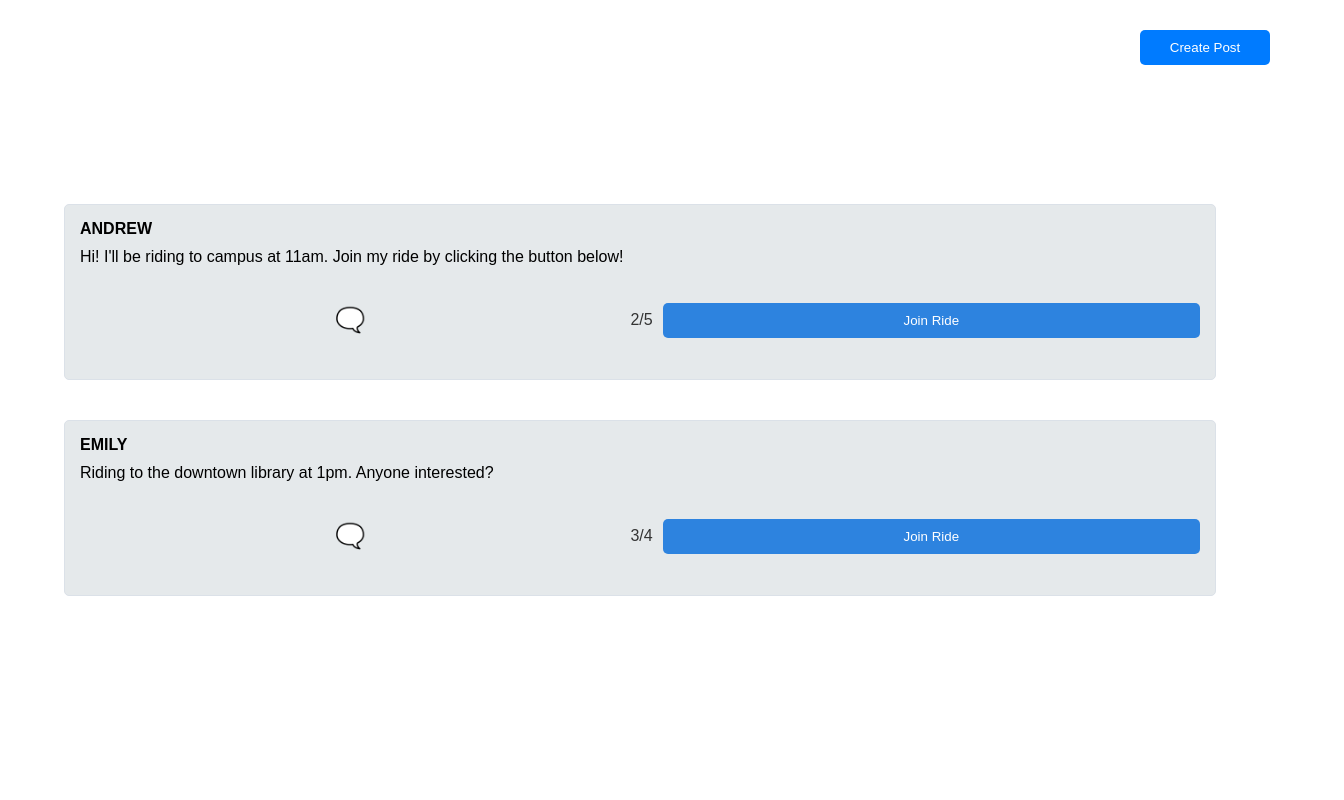
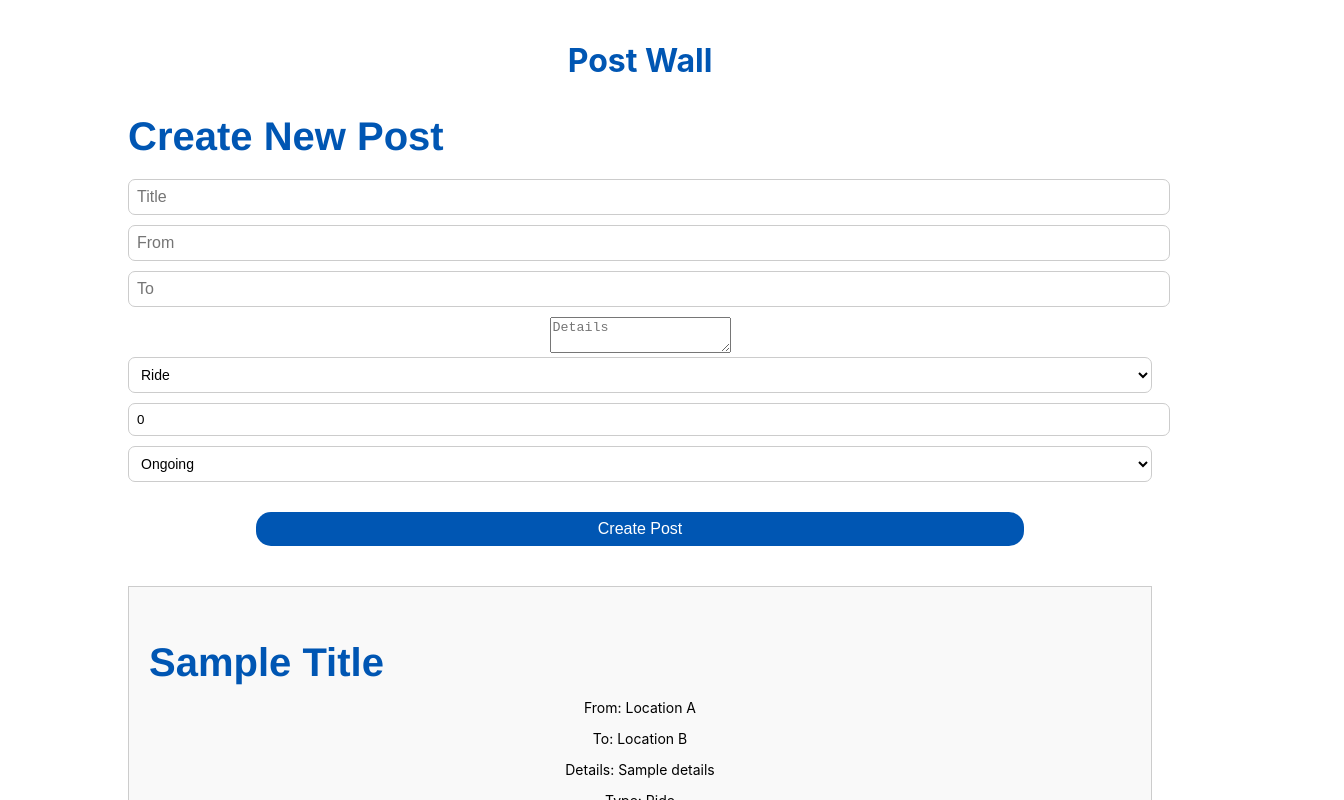
Before and after one commit to CMUSVCampuShare/frontend_js, a React (Create React App) app: page /post in a window 1280 px wide. Shown: the top 800 px of the page, 1344 px wide, since content can reach past the window. Built offline with nearby package versions, Linux system fonts and the light colour scheme.

Commit message:
modified post to include other fields

```diff
--- a/src/App.js
+++ b/src/App.js
@@ -30,10 +30,6 @@ function App() {
   return (
     <Router>
       <div className="App">
-        <header className={`App-header ${showContent ? "" : "hide-content"}`}>
-          <img src={logo} alt="logo" />
-          CampuShare
-        </header>
         {/*         <Navbar />
          */}{" "}
         <Routes>
--- a/src/css/post.css
+++ b/src/css/post.css
@@ -1,167 +1,65 @@
-.posts-container {
-  display: flex;
-  flex-direction: column;
-  align-items: center;
-  width: 100vw;
-  padding: 0 5%; /* Optional: 5% padding on left and right sides for some spacing */
+.post-wall {
+  width: 80%;
+  margin: auto;
+  padding: 20px;
 }
 
-.post-container {
-  width: 90%; /* Takes up 90% of the available width of its parent container */
-  padding: 20px;
-  /* margin: 5px; Add some vertical spacing between posts */
-  font-family: Arial, sans-serif;
-  text-align: left;
+.post-wall h1 {
+  color: #0056b3;
 }
 
-.post-header {
-  display: flex;
-  justify-content: space-between;
-  align-items: center;
-  /* margin-bottom: 20px; */
+.create-post {
+  margin-bottom: 20px;
 }
 
-.post-content {
-  border: 1px solid #dbe1e8;
-  background-color: #e5e9eb;
-  padding: 15px;
-  /* margin-bottom: 20px; */
-  border-radius: 5px;
-  align-content: left;
+.create-post input[type='text'] {
+  width: 100%;
+  margin-bottom: 10px;
+  padding: 8px;
+  font-size: 16px;
 }
 
-.post-author {
-  font-weight: bold;
-  margin-bottom: 10px;
-  text-align: left;
+.create-post button {
+  padding: 8px 16px;
+  font-size: 16px;
+  background-color: #0056b3;
+  color: #fff;
+  border: none;
+  cursor: pointer;
 }
 
-.post-message {
-  margin-bottom: 10px;
-  text-align: left;
+.post {
+  border: 1px solid #ccc;
+  padding: 20px;
+  margin-bottom: 20px;
+  background-color: #f9f9f9;
 }
 
-.post-join-section {
-  display: flex;
-  justify-content: space-around;
-  align-items: center;
-  position: relative;
+.post h2 {
+  margin-bottom: 10px;
+  color: #0056b3;
 }
 
-.post-availability {
-  color: #333;
-  margin: 0 10px;
+.create-post h2 {
+  color: #0056b3;
 }
 
-.join-ride-button {
-  padding: 10px 20px;
-  border: none;
-  background-color: #2d83df;
-  color: #fff;
-  border-radius: 5px;
-  cursor: pointer;
-  transition: 0.3s ease;
-  padding: 10px 10px;
+.comments {
+  margin-top: 20px;
 }
 
-.join-ride-button:hover {
-  background-color: #0056b3;
+.comments input[type='text'] {
+  width: 70%;
+  margin-bottom: 10px;
+  padding: 8px;
+  font-size: 14px;
 }
 
-.comment-post-button {
-  background: none;
+.comments button {
+  padding: 6px 12px;
+  font-size: 14px;
+  background-color: #0056b3;
+  color: #fff;
   border: none;
   cursor: pointer;
-  font-size: 1.5rem;
-  transition: 0.3s ease;
-  padding: 10px 15px;
 }
-
-.comment-post-button:hover {
-  transform: scale(1.1);
-}
-
-.comments-dropdown {
-  display: none;
-  border: 1px solid #ccc;
-  box-shadow: 0 0 10px rgba(0, 0, 0, 0.1);
-  z-index: 1;
-  background-color: #fff;
-  text-align: left;
-  margin-top: 10px; /* Some spacing from the button */
-}
-
-.comments-dropdown.active {
-  display: block;
-}
-
-.comment-item {
-  padding: 10px;
-  border-bottom: 1px solid #eee;
-}
-
-.comment-item:last-child {
-  border-bottom: none;
-}
-
-.comment-section {
-  display: flex;
-  align-items: center;
-  position: relative;
-}
-
-.comment-button,
-.dropdown-trigger {
-  border: none;
-  background: none;
-  cursor: pointer;
-  font-size: 1rem;
-  width: 1.5rem;
-  height: 1.5rem;
-  display: flex;
-  justify-content: center;
-  align-items: center;
-}
-
-.comments-dropdown {
-  position: absolute;
-  border: 1px solid #ccc;
-  border-radius: 5px;
-  background-color: #fff;
-  left: 0;
-  top: 2rem;
-  width: auto;
-}
-
-.comment-item {
-  padding: 0.5rem 1rem;
-  border-bottom: 1px solid #ccc;
-  text-align: left;
-}
-
-.comment-item:last-child {
-  border-bottom: none;
-}
-
-.create-post-button-container {
-  text-align: right;
-  position: absolute;
-  top: 10px; /* adjust as necessary for desired vertical positioning */
-  right: 10px; /* adjust as necessary for desired horizontal positioning */
-  z-index: 10;
-}
-
-.create-post-button {
-  background-color: #007bff;
-  color: #fff;
-  padding: 10px 20px;
-  border: none;
-  border-radius: 5px;
-  cursor: pointer;
-  transition: 0.3s ease;
-  width: 130px;
-}
-
-.create-post-button:hover {
-  background-color: #0056b3;
-}
--- a/src/js/post.js
+++ b/src/js/post.js
@@ -1,87 +1,171 @@
-import React, { useState } from "react";
-import "../css/post.css";
-import CreatePostModal from "./modal";
+import React, { useState, useEffect } from 'react';
+import '../css/post.css';
 
-function Post({ author, message, availability, comments }) {
-  const [showComments, setShowComments] = useState(false);
+const PostWall = () => {
+  const [posts, setPosts] = useState([]);
+  const [newPostData, setNewPostData] = useState({
+    title: '',
+    from: '',
+    to: '',
+    details: '',
+    type: 'Ride',
+    noOfSeats: 0,
+    status: 'Ongoing',
+    timestamp: new Date().toString(),
+    comments: [],
+  });
+
+  // TO DO: Fetch posts from Springboot API
+  useEffect(() => {
+    // REMOVE: Placeholder post to see how the post looks
+    const fetchedPosts = [
+      {
+        postId: '1',
+        userId: 'user123',
+        title: 'Sample Title',
+        from: 'Location A',
+        to: 'Location B',
+        details: 'Sample details',
+        type: 'Ride',
+        noOfSeats: 3,
+        status: 'Ongoing',
+        timestamp: new Date().toString(),
+        comments: [],
+      },
+    ];
+
+    // TO DO: Update state with fetched posts
+    setPosts(fetchedPosts);
+  }, []);
+
+  const Post = ({ post }) => {
+    const [commentText, setCommentText] = useState('');
+
+    const handleAddComment = (postId) => {
+      const updatedPosts = posts.map((p) => {
+        if (p.postId === postId) {
+          const updatedPost = { ...p };
+          updatedPost.comments.push({ text: commentText, timestamp: new Date().toString() });
+          return updatedPost;
+        }
+        return p;
+      });
+
+      setPosts(updatedPosts);
+      setCommentText('');
+    };
 
     return (
-    <div className="post-container">
-      <div className="post-content">
-        <div className="post-author">{author}</div>
-        <div className="post-message">{message}</div>
-
-        <div className="post-join-section">
-          <button
-            className="comment-post-button"
-            onClick={() => setShowComments(!showComments)}
-          >
-            🗨️
-          </button>
-
-          <div className={`comments-dropdown ${showComments ? "active" : ""}`}>
-            {comments.map((comment, index) => (
-              <div key={index} className="comment-item">
-                {comment}
-              </div>
+      <div className="post">
+        <h2>{post.title}</h2>
+        <p>From: {post.from}</p>
+        <p>To: {post.to}</p>
+        <p>Details: {post.details}</p>
+        <p>Type: {post.type}</p>
+        <p>No of Seats: {post.noOfSeats}</p>
+        <p>Status: {post.status}</p>
+        <p>Timestamp: {post.timestamp}</p>
+        <div className="comments">
+          {post.comments.map((comment, index) => (
+            <p key={index}>{comment.text}</p>
           ))}
-          </div>
-
-          <div className="post-availability">{availability}</div>
-          <button className="join-ride-button">Join Ride</button>
+          <div>
+            <input
+              type="text"
+              placeholder="Add a comment..."
+              value={commentText}
+              onChange={(e) => setCommentText(e.target.value)}
+            />
+            <button onClick={() => handleAddComment(post.postId)}>Comment</button>
           </div>
         </div>
       </div>
     );
-}
+  };
 
-function Posts({ isDriver }) {
-  const postData = [
+  const handleCreatePost = () => {
+    const updatedPosts = [
+      ...posts,
       {
-      author: "ANDREW",
-      message:
-        "Hi! I'll be riding to campus at 11am. Join my ride by clicking the button below!",
-      availability: "2/5",
-      comments: ["Great! See you then.", "Is there still a spot left?"],
-    },
-    {
-      author: "EMILY",
-      message: "Riding to the downtown library at 1pm. Anyone interested?",
-      availability: "3/4",
-      comments: ["Sounds good!", "Count me in!"],
+        ...newPostData,
+        postId: (posts.length + 1).toString(),
+        comments: [],
       },
     ];
-
-  const [isModalOpen, setIsModalOpen] = useState(false);
+    setPosts(updatedPosts);
+    setNewPostData({
+      title: '',
+      from: '',
+      to: '',
+      details: '',
+      type: '',
+      noOfSeats: 0,
+      status: 'Ongoing',
+      timestamp: new Date().toString(),
+      comments: [],
+    });
+  };
 
   return (
-    <div className="posts-container">
-      {/* Commenting out the check for isDriver to display the Create Post button for all users */}
-      {/* {isDriver && ( */}
-      <div className="create-post-button-container">
-        <button
-          className="create-post-button"
-          onClick={() => setIsModalOpen(true)}
+    <div className="post-wall">
+      <h1>Post Wall</h1>
+      <div className="create-post">
+        <h2>Create New Post</h2>
+        <input
+          type="text"
+          placeholder="Title"
+          value={newPostData.title}
+          onChange={(e) => setNewPostData({ ...newPostData, title: e.target.value })}
+        />
+        <input
+          type="text"
+          placeholder="From"
+          value={newPostData.from}
+          onChange={(e) => setNewPostData({ ...newPostData, from: e.target.value })}
+        />
+        <input
+          type="text"
+          placeholder="To"
+          value={newPostData.to}
+          onChange={(e) => setNewPostData({ ...newPostData, to: e.target.value })}
+        />
+        <textarea
+          placeholder="Details"
+          value={newPostData.details}
+          onChange={(e) => setNewPostData({ ...newPostData, details: e.target.value })}
+        ></textarea>
+        <select
+          value={newPostData.type}
+          onChange={(e) => setNewPostData({ ...newPostData, type: e.target.value })}
         >
-          Create Post
-        </button>
+          <option value="">Select Type</option>
+          <option value="Ride">Ride</option>
+          <option value="Lunch">Lunch</option>
+          <option value="Food Pickup">Food Pickup</option>
+        </select>
+        <input
+          type="number"
+          placeholder="Number of Seats"
+          value={newPostData.noOfSeats}
+          onChange={(e) =>
+            setNewPostData({ ...newPostData, noOfSeats: parseInt(e.target.value) || 0 })
+          }
+        />
+        <select
+          value={newPostData.status}
+          onChange={(e) => setNewPostData({ ...newPostData, status: e.target.value })}
+        >
+          <option value="Ongoing">Ongoing</option>
+          <option value="Complete">Complete</option>
+          <option value="Canceled">Canceled</option>
+        </select>
+        <button onClick={handleCreatePost}>Create Post</button>
       </div>
-      {/* )} */}
-      {postData.map((post, index) => (
-        <Post
-          key={index}
-          author={post.author}
-          message={post.message}
-          availability={post.availability}
-          comments={post.comments}
-        />
+      {posts.map((post) => (
+        <Post key={post.postId} post={post} />
       ))}
-      <CreatePostModal
-        isOpen={isModalOpen}
-        onClose={() => setIsModalOpen(false)}
-      />
     </div>
   );
-}
+};
 
-export default Posts;
+export default PostWall;
```
Also changed, not shown: 1 other file (tests, documents, lock files or other folders). Lines whose indentation alone changed are shown as unchanged.
